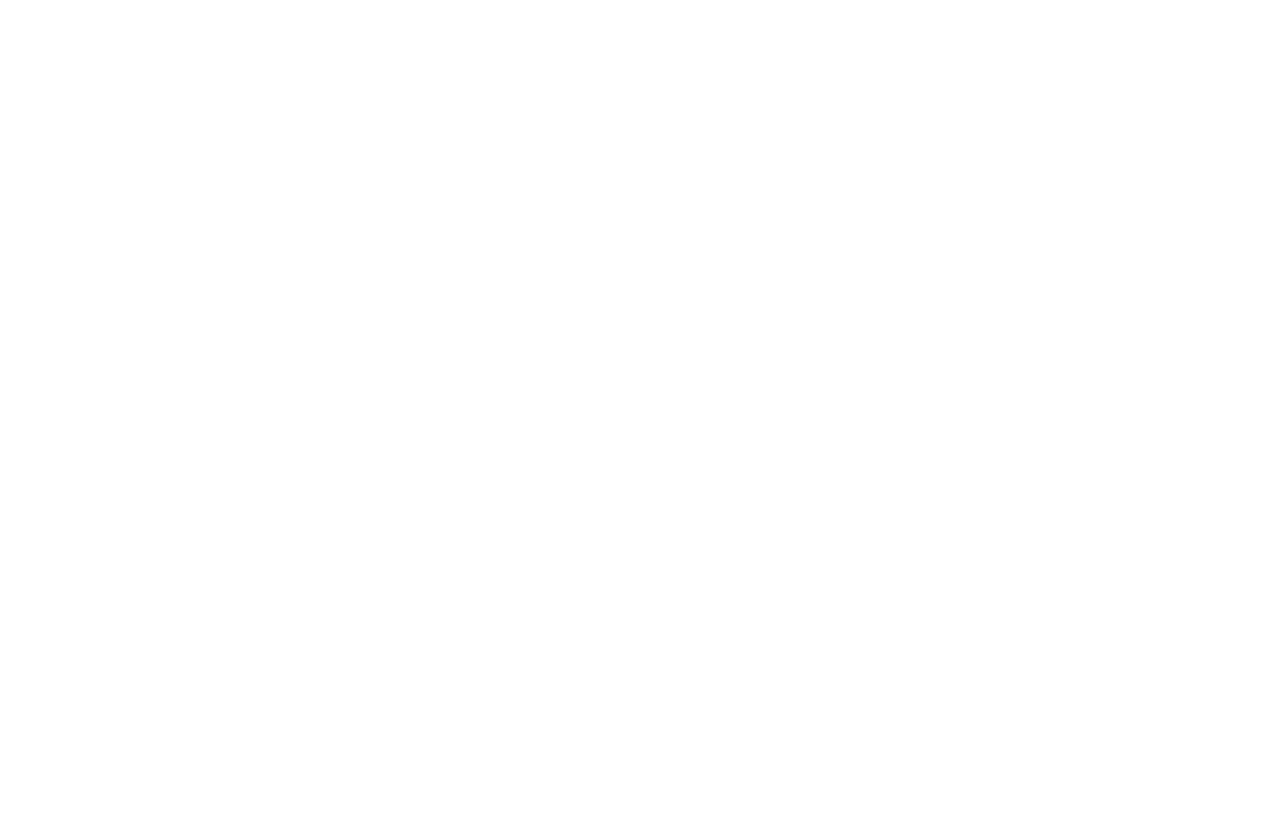
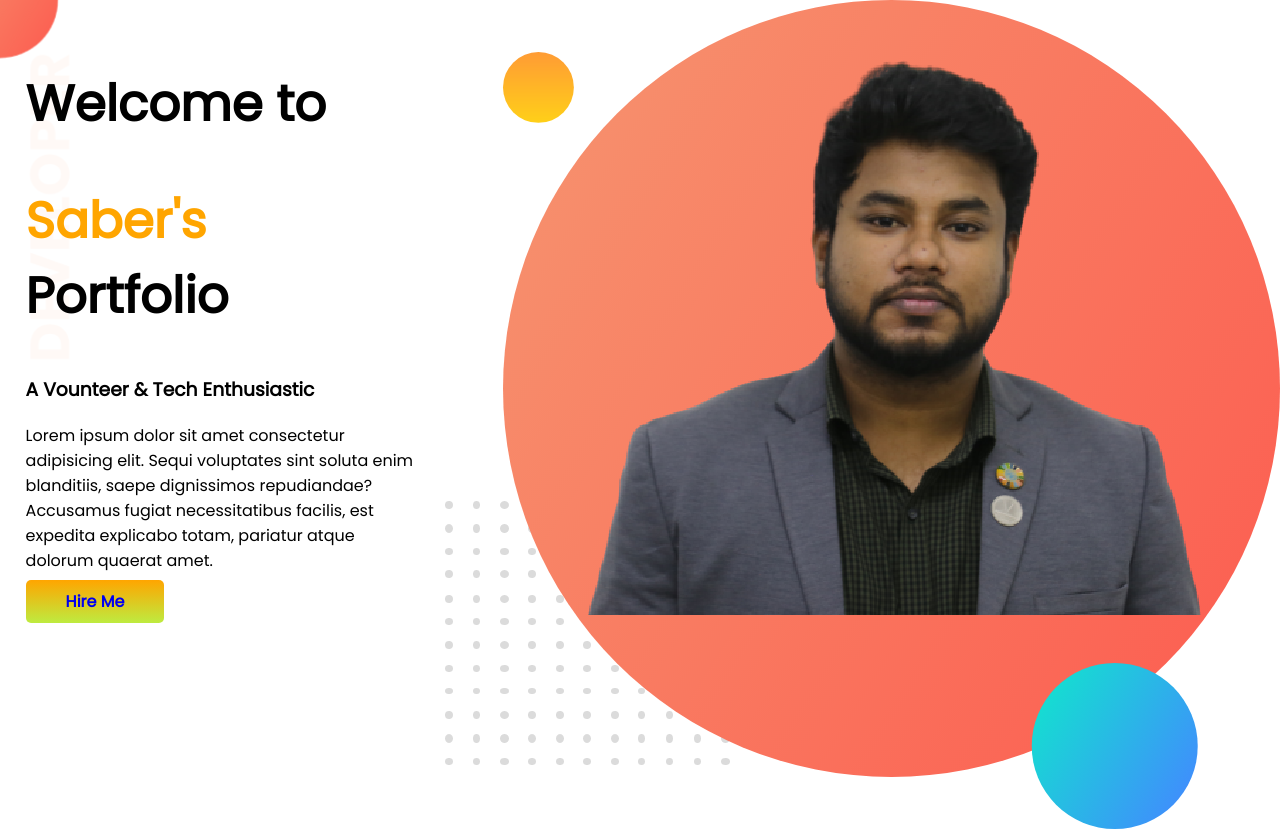
Before and after one commit to SaberOfficial/developer-portfolio, a plain HTML site: page index.html in a window 1280 px wide. Before the commit the page ends 800 px from the top, so only its background shows below. Drawn offline with Linux system fonts and the light colour scheme.

Commit message:
top-heading

```diff
--- /dev/null
+++ b/developer-portfolio-master/style.css
@@ -0,0 +1,70 @@
+body{
+    margin: 0;
+    font-family: 'Poppins', sans-serif;
+}
+section{
+    height: 500px;
+    padding-bottom: 150px;
+}
+.top-banner{
+    background-image: url("images/top-banner.png");
+    background-repeat: no-repeat;
+}
+.half-width{
+    width:40%;
+    float: left;
+    margin-left: 5%;
+    padding-left: 2%;
+}
+h1{
+    font-size: 50px;
+}
+h1 span{
+    color: orange;
+}
+.half-width img{
+    width: 100%;
+}
+.anchor-button{
+    text-decoration: none;
+    background: linear-gradient(45deg, lightsalmon, tomato);
+    padding: 10px 40px;
+    border-radius: 5px;
+    color: white;
+    font-weight: 700;
+}
+p{
+    color: dimgray;
+}
+.dream-area{
+    background-image: url("images/dream-bg.png");
+    background-repeat: no-repeat;
+    background-position: right;
+}
+h2{
+    font-size: 40px;
+}
+.experience-area{
+    background-image: url("images/exp-bg.png");
+    background-repeat: no-repeat;
+    background-position: left;
+}
+.experience-area h3{
+    color: orange;
+}
+
+.experience-area div{
+    box-shadow: 5px 7px 40px gray;
+    height: 80%;
+}
+#full-stack{
+    border-left: 7px solid tomato;
+}
+#baby-web{
+    border-left: 7px solid;
+    border-image: linear-gradient(blue 100%, cyan 100%);
+    border-image-slice: 1;
+}
+footer p{
+    text-align: center;
+}
--- a/index.html
+++ b/index.html
@@ -1,12 +1,34 @@
 <!DOCTYPE html>
 <html lang="en">
+
 <head>
     <meta charset="UTF-8">
     <meta http-equiv="X-UA-Compatible" content="IE=edge">
     <meta name="viewport" content="width=device-width, initial-scale=1.0">
-    <title>Developer Portfolio</title>
+    <title>Mainul Ahasan Saber Portfolio</title>
+    <link rel="preconnect" href="https://fonts.googleapis.com">
+    <link rel="preconnect" href="https://fonts.gstatic.com" crossorigin>
+    <link href="https://fonts.googleapis.com/css2?family=Poppins&display=swap" rel="stylesheet">
+    <link rel="stylesheet" href="style.css">
 </head>
+
 <body>
+    <section class="top-banner">
+        <div class="half-width">
+            <h1> Welcome to</h1>
+            <h1><span class="heading-color"> Saber's</span> Portfolio</h1>
+            <h3> A Vounteer & Tech Enthusiastic</h3>
+            <p> Lorem ipsum dolor sit amet consectetur adipisicing elit. Sequi voluptates sint soluta enim blanditiis,
+                saepe dignissimos repudiandae? Accusamus fugiat necessitatibus facilis, est expedita explicabo totam,
+                pariatur atque dolorum quaerat amet.</p>
+            <a class="link-button" target="blank" href="https://github.com/SaberOfficial/developer-portfolio">Hire
+                Me</a>
+        </div>
+        <div half-widthimg>
+            <img src="images/my-bg.png" alt="Mainul Ahasan Saber">
+        </div>
+    </section>
 
 </body>
+
 </html>
--- a/style.css
+++ b/style.css
@@ -0,0 +1,39 @@
+body {
+    font-family: 'Poppins', sans-serif;
+    margin: 0%;
+}
+
+h1 {
+    font-size: 50px;
+}
+
+.heading-color {
+    color: orange;
+}
+
+section {
+    display: flex;
+}
+
+.half-width {
+    width: 50%;
+    padding: 2%;
+}
+
+.hald-widthimg {
+    width: 60%;
+}
+
+.link-button {
+    text-decoration: none;
+    background-image: linear-gradient(orange, rgba(176, 231, 24, 0.829));
+    font-weight: 700;
+    padding: 10px 40px;
+    border-radius: 5px;
+
+}
+
+.top-banner {
+    background-image: url(images/top-banner.png);
+    background-repeat: no-repeat;
+}
```
Also changed, not shown: developer-portfolio-master/index.html (added, +52 -0 lines), images/SaberD.png (added), images/bg.png (added), images/dream-bg.png (added), images/exp-bg.png (added), images/my-bg.png (added), images/my-bg2.png (added), images/saber.png (added), images/top-banner.png (added), top-banner.png (added), 2 other files.
